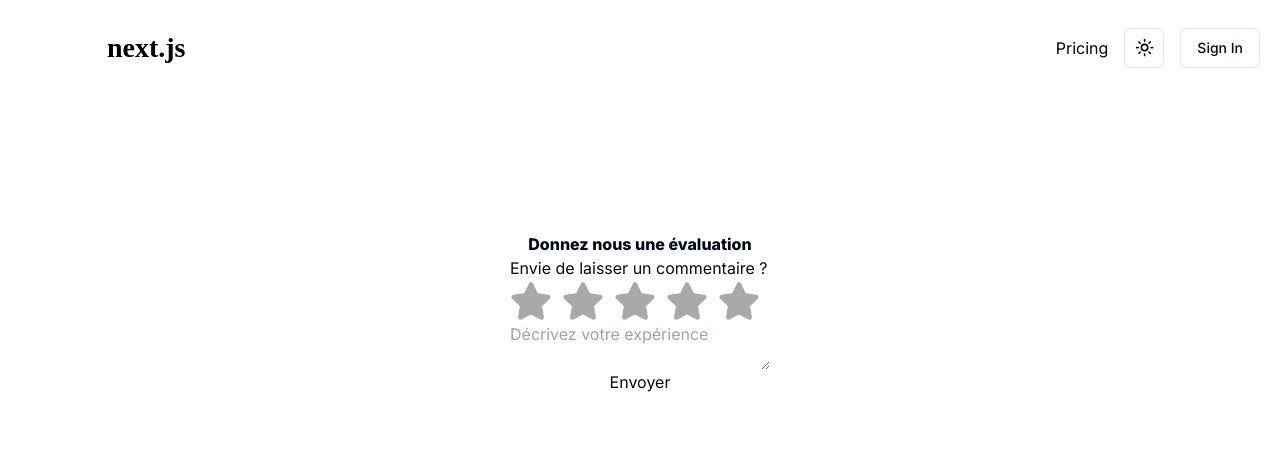
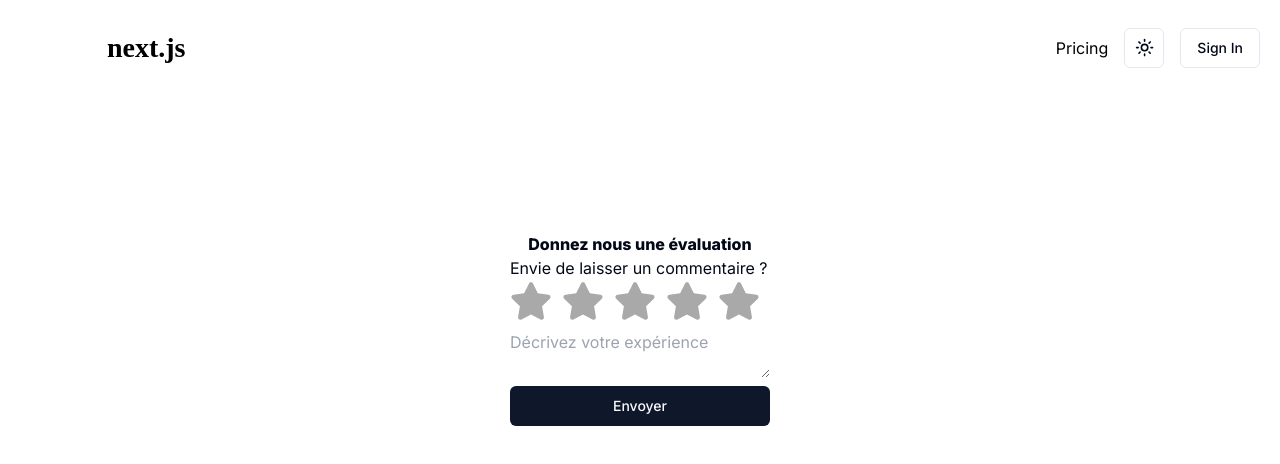
Before and after one commit to DwennK/google-reviews, a Next.js app: page / in a window 1280 px wide. Shown: the top 464 px of the page. Built offline with nearby package versions, Linux system fonts and the light colour scheme; no server answers.

Commit message:
addd Button from ShadCN

```diff
--- a/components/StarRating.tsx
+++ b/components/StarRating.tsx
@@ -2,6 +2,7 @@
 import React from "react";
 import { useState } from "react";
 import { FaStar } from "react-icons/fa";
+import { Button } from "@/components/ui/button";
 
 const colors = {
   orange: "#FFBA5A",
@@ -54,9 +55,8 @@ function StarRating() {
           );
         })}
       </div>
-      <textarea placeholder="Décrivez votre expérience" />
-
-      <button className="">Envoyer</button>
+      <textarea className="mt-2" placeholder="Décrivez votre expérience" />
+      <Button className="mt-2">Envoyer</Button>
     </div>
   );
 }
```
